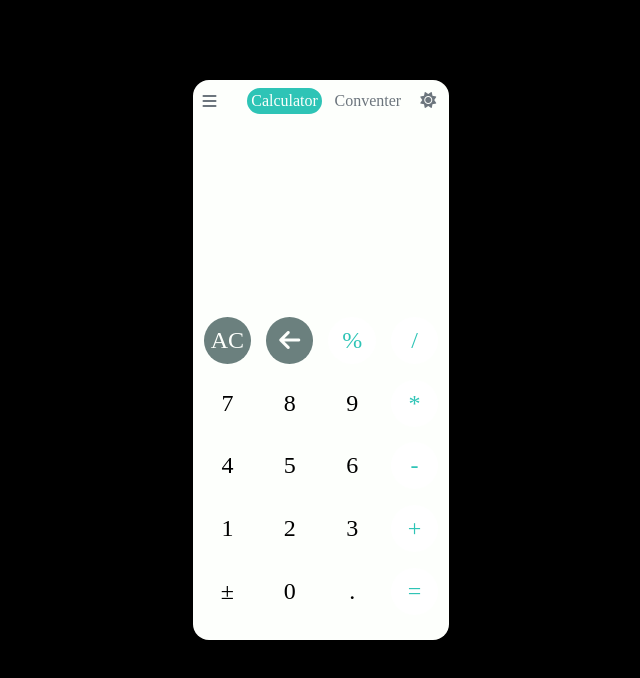
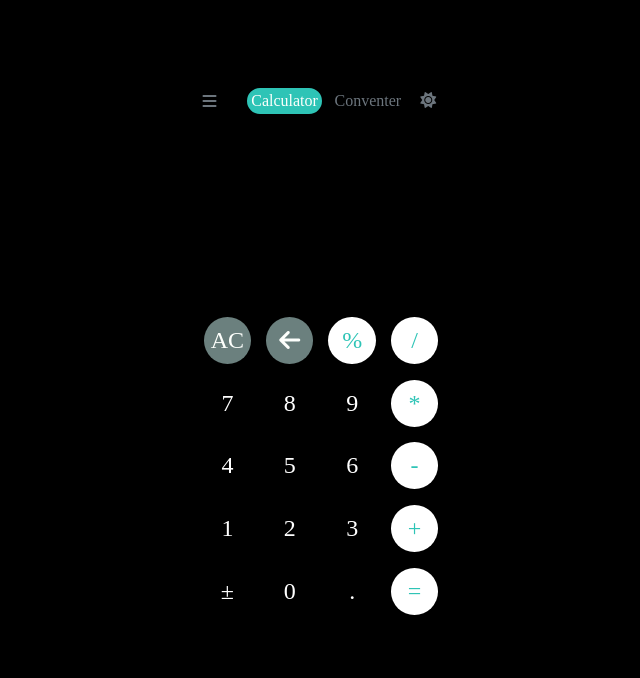
Before and after one commit to Harkit07/Calculator, a plain HTML site: page index.html in a window 1280 px wide. Both pictures are taken after a click on the element 751 px from the left and 100 px from the top of the page. Shown: the whole page, without its empty margins (319-959 px from the left). Drawn offline with Linux system fonts and the light colour scheme.

Commit message:
complete mode working

```diff
--- a/app.js
+++ b/app.js
@@ -9,6 +9,9 @@ let cal = document.querySelector(".cal");
 let mode = document.querySelector(".mode");
 let sun = document.querySelector(".sun");
 let moon = document.querySelector(".moon");
+let screen = document.querySelector(".screen");
+
+
 
 
 con.addEventListener("click", function () {
@@ -25,6 +28,10 @@ cal.addEventListener("click", function () {
 mode.addEventListener("click", function () {
   sun.classList.toggle("hide");
   moon.classList.toggle("hide");
+  screen.classList.toggle("black");
+  clearAll.classList.toggle("special");
+  del.classList.toggle("special");
+
 });
 
 
--- a/index.html
+++ b/index.html
@@ -25,25 +25,25 @@
         <main>
             <div class="output"></div>
             <div class="btn">
-                <div class="ACbtn action dark-action">AC</div>
-                <div class="del action dark-action"><i class="fa-solid fa-arrow-left"></i></div>
+                <div class="ACbtn action">AC</div>
+                <div class="del action"><i class="fa-solid fa-arrow-left"></i></div>
                 <div class="per math button dark-math">%</div>
                 <div class="div math button dark-math">/</div>
-                <div class="btn7 num button dark-num">7</div>
-                <div class="btn8 num button dark-num">8</div>
-                <div class="btn9 num button dark-num">9</div>
+                <div class="btn7 num button">7</div>
+                <div class="btn8 num button">8</div>
+                <div class="btn9 num button">9</div>
                 <div class="mul math button dark-math">*</div>
-                <div class="btn4 num button dark-num">4</div>
-                <div class="btn5 num button dark-num">5</div>
-                <div class="btn6 num button dark-num">6</div>
+                <div class="btn4 num button">4</div>
+                <div class="btn5 num button">5</div>
+                <div class="btn6 num button">6</div>
                 <div class="minus math button dark-math">-</div>
-                <div class="btn1 num button dark-num">1</div>
-                <div class="btn2 num button dark-num">2</div>
-                <div class="btn3 num button dark-num">3</div>
+                <div class="btn1 num button">1</div>
+                <div class="btn2 num button">2</div>
+                <div class="btn3 num button">3</div>
                 <div class="plus math button dark-math">&#43;</div>
-                <div class="plus-min num dark-num">&#177;</div>
-                <div class="btn0 num button dark-num">0</div>
-                <div class="dot num button dark-num">.</div>
+                <div class="plus-min num">&#177;</div>
+                <div class="btn0 num button">0</div>
+                <div class="dot num button">.</div>
                 <div class="equal math dark-math">&#61;</div>
             </div>
         </main>
--- a/style.css
+++ b/style.css
@@ -23,6 +23,7 @@ body {
 
 .black {
     background-color: black;
+    color: #fff;
 }
 
 .nav-bar {
@@ -99,10 +100,6 @@ body {
     font-weight: 500;
 }
 
-/* .math {
-    color: #2ec4b6;
-} */
-
 .output {
     display: flex;
     justify-content: end;
@@ -111,7 +108,7 @@ body {
     color: #6c757d;
 }
 
-.action {
+.special {
     background-color: #6b807e;
     border-radius: 50%;
     color: #fdfffc;
```
